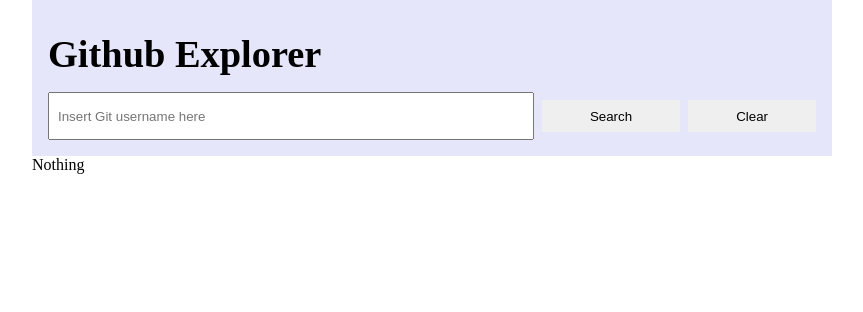
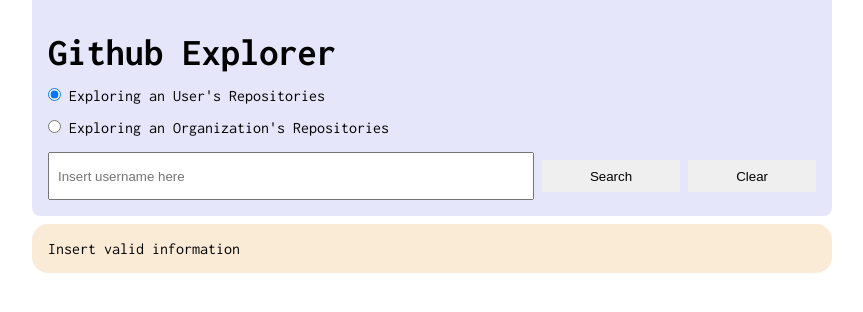
Before and after one commit to ygordimas/github-explorer, a React app: page / in a window 1280 px wide. Shown: the top 312 px of the page, without its empty margins (208-1071 px from the left). Built offline with nearby package versions, Linux system fonts and the light colour scheme.

Commit message:
Radio buttons for search type and styling

```diff
--- a/public/index.html
+++ b/public/index.html
@@ -1,9 +1,15 @@
 <!DOCTYPE html>
 <html lang="en">
   <head>
+    <link rel="preconnect" href="https://fonts.googleapis.com" />
+    <link rel="preconnect" href="https://fonts.gstatic.com" crossorigin />
     <meta charset="UTF-8" />
     <meta http-equiv="X-UA-Compatible" content="IE=edge" />
     <meta name="viewport" content="width=device-width, initial-scale=1.0" />
+    <link
+      href="https://fonts.googleapis.com/css2?family=Inconsolata:wght@300;400;600;700&display=swap"
+      rel="stylesheet"
+    />
     <title>Github Explorer</title>
   </head>
   <body>
--- a/src/App.tsx
+++ b/src/App.tsx
@@ -1,37 +1,47 @@
-import { useEffect, useState } from "react";
+import React, { useEffect, useState } from "react";
 import Header from "./components/Header";
+import { Placeholder } from "./components/Placeholder";
 import OrgRepositoryList from "./components/OrgRepositoryList";
-import { SearchUser } from "./components/SearchUser";
-
 import UserRepositoryList from "./components/UserRepositoryList";
 
 import styled from "styled-components";
-
-const HeaderTitle = styled.h1`
-  font-size: 2.4rem;
-  display: block;
-`;
+import { RepositoryList } from "./components/RepositoryList";
 
 const Content = styled.div`
   width: 100%;
   max-width: 800px;
-  margin: 0 auto;
+
+  background-color: antiquewhite;
+  padding: 1rem;
+  border-radius: 1rem;
+  margin: 0.5rem auto;
 `;
 
 function App() {
   const [username, setUsername] = useState("");
+  const [selectedRadioInput, setSelectedRadioInput] =
+    useState("SearchingForUser");
 
   return (
     <>
-      <Header>
-        <HeaderTitle>Github Explorer</HeaderTitle>
-        <SearchUser username={username} setUsername={setUsername} />
-      </Header>
+      <Header
+        username={username}
+        setUsername={setUsername}
+        selectedRadioInput={selectedRadioInput}
+        setSelectedRadioInput={setSelectedRadioInput}
+      />
       <Content>
+        {/* {username && selectedRadioInput === "SearchingForUser" ? (
+          <UserRepositoryList username={username} />
+        ) : username && selectedRadioInput === "SearchingForOrg" ? (
+          <OrgRepositoryList name={username} />
+        ) : (
+          <Placeholder />
+        )} */}
         {username ? (
-          <UserRepositoryList username={username} />
+          <RepositoryList name={username} searchType={selectedRadioInput} />
         ) : (
-          <div>Nothing</div>
+          <div>Insert valid information</div>
         )}
       </Content>
     </>
--- a/src/components/Header.tsx
+++ b/src/components/Header.tsx
@@ -11,8 +11,90 @@
   background-color: lavender;
   max-width: 800px;
   margin: 0 auto;
+  border-radius: 0 0 0.5rem 0.5rem;
 `;
 
-export default function Header({ children }: { children: React.ReactNode }) {
-  return <StyledHeader>{children}</StyledHeader>;
+const HeaderTitle = styled.h1`
+  font-size: 2.4rem;
+  display: block;
+`;
+
+const HeaderSection = styled.div`
+  width: 100%;
+`;
+
+const HeaderRadioInput = styled.input`
+  margin-top: 1rem;
+  padding: 1rem;
+
+  & + button {
+    margin-left: 0.5rem;
+  }
+`;
+
+const HeaderRadioLabel = styled.label`
+  margin-left: 0.5rem;
+`;
+
+interface HeaderProps {
+  username: string;
+  setUsername: (value: string) => void;
+  selectedRadioInput: string;
+  setSelectedRadioInput: (value: string) => void;
 }
+
+export default function Header({
+  username,
+  setUsername,
+  selectedRadioInput,
+  setSelectedRadioInput,
+}: HeaderProps) {
+  const isRadioSelected = (value: string): boolean =>
+    selectedRadioInput === value;
+  const handleRadioClick = (e: React.ChangeEvent<HTMLInputElement>): void =>
+    setSelectedRadioInput(e.currentTarget.value);
+
+  return (
+    <StyledHeader>
+      <HeaderTitle>Github Explorer</HeaderTitle>
+      <HeaderSection>
+        <div>
+          <HeaderRadioInput
+            type="radio"
+            name="header-radio-button"
+            id="header-radio-button-user"
+            value="SearchingForUser"
+            checked={isRadioSelected("SearchingForUser")}
+            onChange={handleRadioClick}
+          />
+          <HeaderRadioLabel htmlFor="header-radio-button-user">
+            Exploring an User's Repositories
+          </HeaderRadioLabel>
+        </div>
+
+        <div>
+          <HeaderRadioInput
+            type="radio"
+            name="header-radio-button"
+            id="header-radio-button-org"
+            value="SearchingForOrg"
+            checked={isRadioSelected("SearchingForOrg")}
+            onChange={handleRadioClick}
+          />
+          <HeaderRadioLabel htmlFor="header-radio-button-org">
+            Exploring an Organization's Repositories
+          </HeaderRadioLabel>
+        </div>
+      </HeaderSection>
+      <SearchUser
+        username={username}
+        setUsername={setUsername}
+        searchType={selectedRadioInput}
+      />
+    </StyledHeader>
+  );
+}
+
+// export default function Header({ children }: { children: React.ReactNode }) {
+//   return <StyledHeader>{children}</StyledHeader>;
+// }
--- /dev/null
+++ b/src/components/Placeholder.tsx
@@ -0,0 +1,14 @@
+import styled from "styled-components";
+
+const PlaceholderContainer = styled.div`
+  background-color: blanchedalmond;
+`;
+
+export function Placeholder() {
+  return (
+    <PlaceholderContainer>
+      Once a Github username is provided, a list of it's public repositories
+      will appear here.
+    </PlaceholderContainer>
+  );
+}
--- /dev/null
+++ b/src/components/RepositoryList.tsx
@@ -0,0 +1,114 @@
+import { useState, useEffect } from "react";
+import styled from "styled-components";
+import RepositoryItem from "./RepositoryItem";
+
+const ListContainer = styled.div``;
+
+const ListHeader = styled.header`
+  display: flex;
+  width: 100%;
+  justify-content: space-between;
+`;
+
+const ListSection = styled.section`
+  h1 {
+    margin-bottom: 16px;
+  }
+
+  ul {
+    list-style: none;
+
+    li {
+      & + li {
+        margin-top: 20px;
+      }
+    }
+
+    p {
+      font-size: 14px;
+      color: #444;
+      margin-top: 8px;
+    }
+
+    a {
+      display: inline-block;
+      margin-top: 16px;
+      text-decoration: none;
+      color: #8257e6;
+    }
+  }
+`;
+
+const ListButtonsContainer = styled.div`
+  display: flex;
+`;
+
+const ListButton = styled.button`
+  padding: 1rem;
+`;
+
+interface RepositoryListProps {
+  name: string;
+  searchType: string;
+  // setRepositories: (value: string) => void;
+}
+
+interface Repository {
+  name: string;
+  description: string;
+  url: string;
+}
+
+export function RepositoryList({
+  name,
+  searchType,
+}: // setRepositories,
+RepositoryListProps) {
+  const [repositories, setRepositories] = useState<Repository[]>([]);
+  const [repoDirection, setRepoDirection] = useState("asc");
+  //collects API data from github based on condition (user | org)
+  useEffect(() => {
+    if (searchType === "SearchingForUser") {
+      fetch(
+        `https://api.github.com/users/${name}/repos?direction=${repoDirection}`
+      )
+        .then((response) => response.json())
+        .then((data) => setRepositories(data));
+    } else if (searchType === "SearchingForOrg") {
+      fetch(`https://api.github.com/orgs/${name}/repos`)
+        .then((response) => response.json())
+        .then((data) => setRepositories(data));
+    }
+  }, [name, searchType]);
+
+  return (
+    <>
+      {Array.isArray(repositories) ? (
+        <ListContainer>
+          <ListHeader>
+            <h1>Repositories List</h1>
+            <ListButtonsContainer>
+              <ListButton onClick={() => setRepoDirection("asc")}>A</ListButton>
+              <ListButton onClick={() => setRepoDirection("desc")}>
+                Z
+              </ListButton>
+            </ListButtonsContainer>
+          </ListHeader>
+          <ListSection>
+            <ul>
+              {repositories.map((repo) => (
+                <RepositoryItem key={repo.name} repository={repo} />
+              ))}
+            </ul>
+          </ListSection>
+        </ListContainer>
+      ) : (
+        <div>
+          We were unable to find an{" "}
+          {searchType === "SearchingforUser" ? "user" : "organization"} named '
+          {name}'.
+        </div>
+      )}
+    </>
+  );
+}
--- a/src/components/SearchUser.tsx
+++ b/src/components/SearchUser.tsx
@@ -30,9 +30,14 @@
 interface SearchUserProps {
   username: string;
   setUsername: (arg: string) => void;
+  searchType: string;
 }
 
-export function SearchUser({ username, setUsername }: SearchUserProps) {
+export function SearchUser({
+  username,
+  setUsername,
+  searchType,
+}: SearchUserProps) {
   const [usernameInput, setUsernameInput] = useState("");
 
   const handleClear = () => {
@@ -46,7 +51,9 @@
         type="text"
         name="username"
         id="username"
-        placeholder="Insert Git username here"
+        placeholder={`Insert ${
+          searchType === "SearchingForUser" ? "username" : "organization's name"
+        } here`}
         value={usernameInput}
         onChange={(event) => setUsernameInput(event.target.value)}
         onKeyDown={(event) => {
--- a/src/components/UserRepositoryList.tsx
+++ b/src/components/UserRepositoryList.tsx
@@ -3,13 +3,7 @@
 import { useState, useEffect } from "react";
 import styled from "styled-components";
 
-const ListContainer = styled.div`
-  width: 100%;
-  background-color: antiquewhite;
-  padding: 1rem;
-  border-radius: 1rem;
-  margin: 0.5rem 0;
-`;
+const ListContainer = styled.div``;
 
 const ListHeader = styled.header`
   display: flex;
--- a/src/styles/global.scss
+++ b/src/styles/global.scss
@@ -5,5 +5,5 @@
 }
 
 body {
-  font: Arial, Helvetica, sans-serif;
+  font-family: "Inconsolata", monospace;
 }
```
Also changed, not shown: src/components/OrgRepositoryList.tsx (+12 -3 lines).
